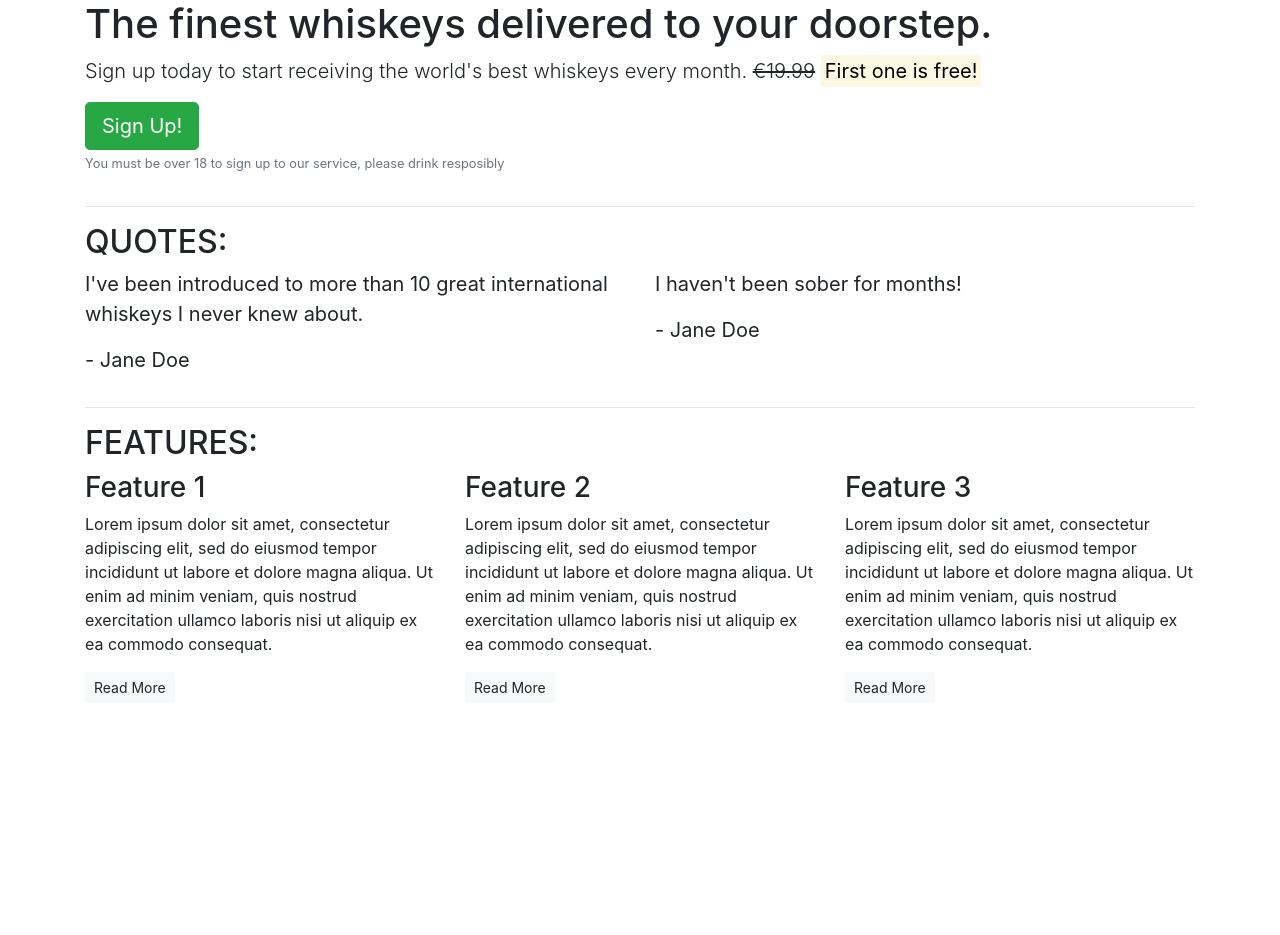
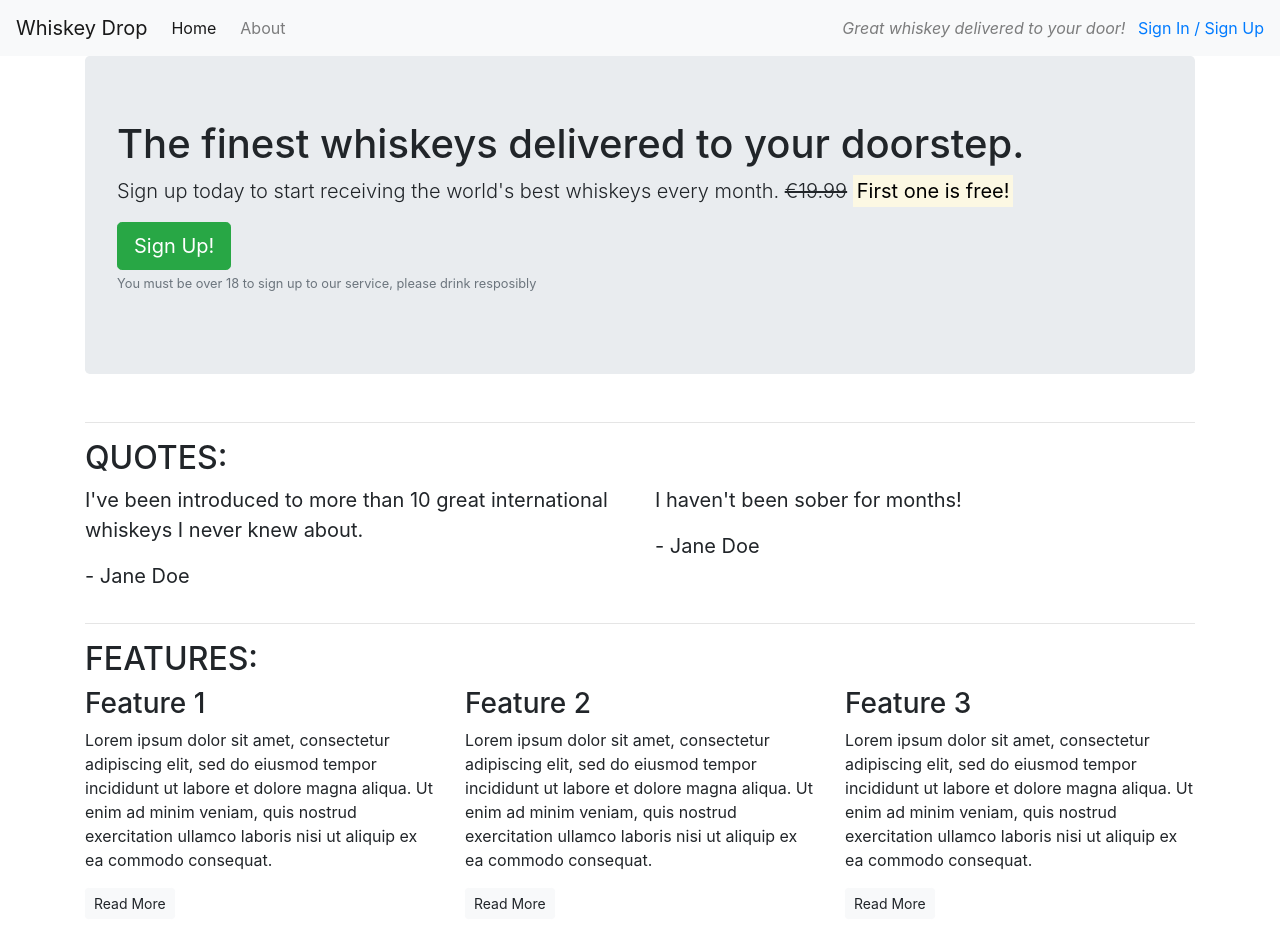
Before and after one commit to Guysteeleperkins/bootstrap-gsp, a plain HTML site: page index.html in a window 1280 px wide. Before the commit the page ends 800 px from the top, so only its background shows below. Drawn offline with nearby package versions, Linux system fonts and the light colour scheme.

Commit message:
Create nav bar

```diff
--- a/index.html
+++ b/index.html
@@ -10,11 +10,23 @@
 </head>
 
 <body>
+    <nav class="navbar navbar-light bg-light navbar-expand-sm">
+        <a class="navbar-brand" href="/">Whiskey Drop</a>
+        <ul class="navbar-nav mr-auto">
+            <li class="active nav-item mr-2"><a class="nav-link" href="/">Home</a></li>
+            <li class="nav-item mr-2"><a class="nav-link" href="/about">About</a></li>
+            <li class="nav-item mr-2 d-block d-sm-none"><a class="nav-link" href="/login">Sign In / Sign Up</a></li>
+        </ul>
+        <div class="d-none d-md-block">
+            <p class="navbar-text my-auto mr-2"><i>Great whiskey delivered to your door!</i></p>
+            <a href="/login">Sign In / Sign Up</a>
+        </div>
+    </nav>
     <article class="container">
         <!-- Callout -->
         <div class="row">
             <div class="col-12">
-                <section class="callout">
+                <section class="callout jumbotron">
                     <h1>The finest whiskeys delivered to your doorstep.</h1>
                     <p class="lead">Sign up today to start receiving the world's best whiskeys every month.
                         <s>€19.99</s> <strong><mark>First one is free!</mark></strong></p>
```
